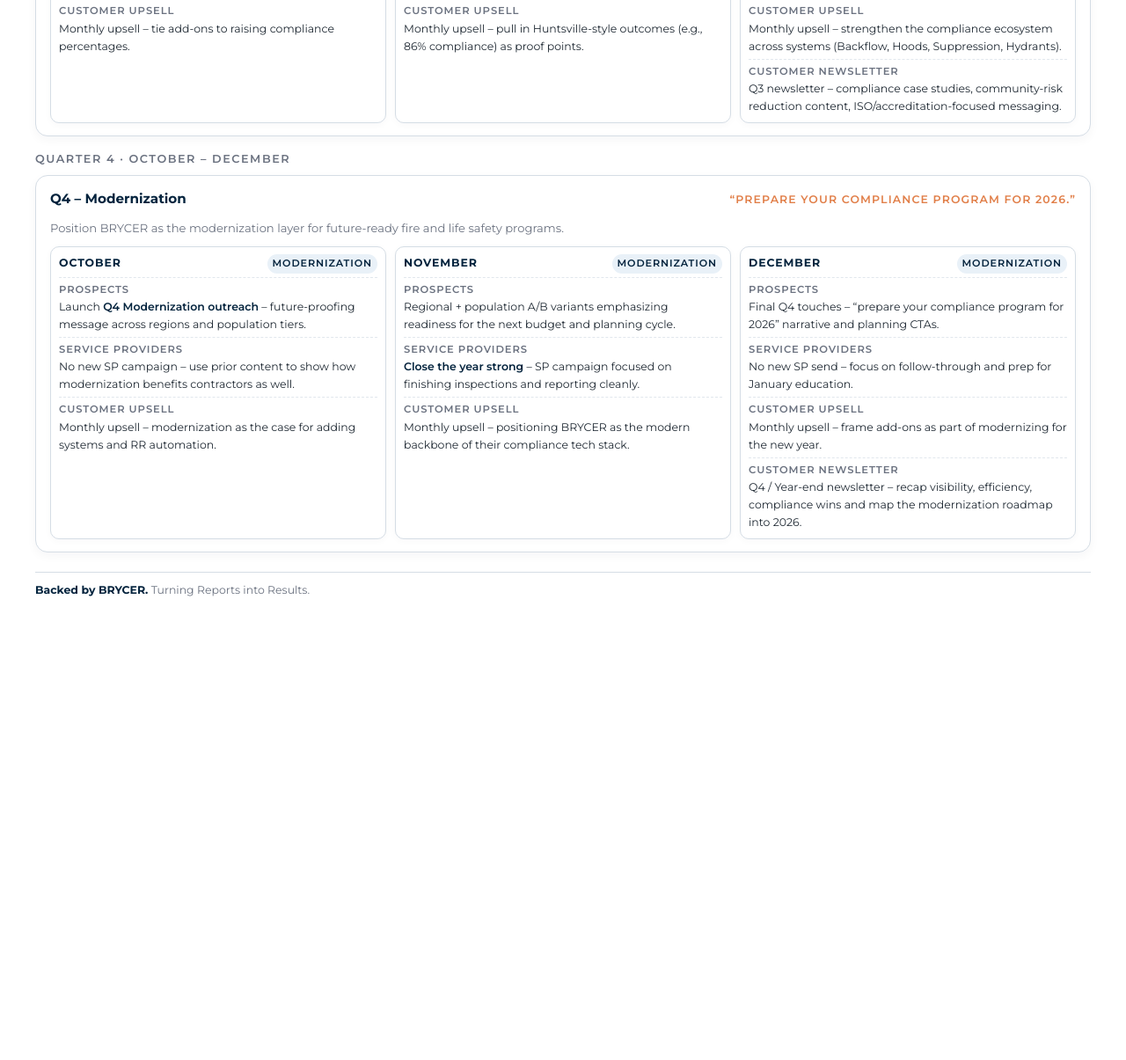
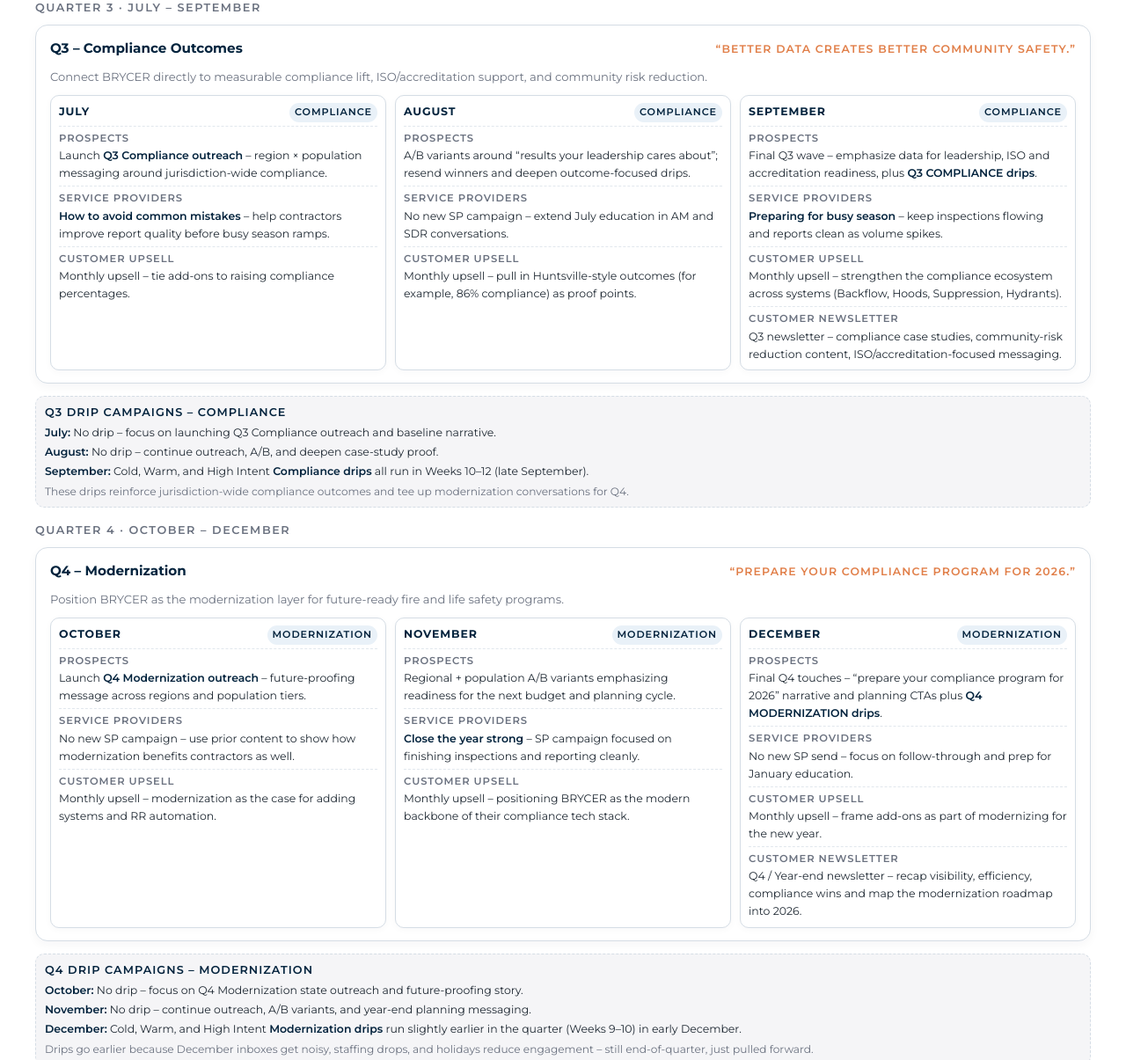
Before and after one commit to probson-ship-it/BRYCER-email-roadmap, a plain HTML site: page index.html in a window 1280 px wide. Shown: the part 1595-2800 px from the top of the page at 88% size. Before the commit the page ends 2308 px from the top, so only its background shows below. Drawn offline with Linux system fonts and the light colour scheme.

Commit message:
Add drip campaign styles and update content

```diff
--- a/index.html
+++ b/index.html
@@ -236,6 +236,42 @@
       color: var(--brycer-navy);
     }
 
+    /* Drip rows under each quarter */
+    .drip-row {
+      margin-top: 4px;
+      margin-bottom: 16px;
+      border-radius: 10px;
+      border: 1px dashed var(--brycer-border);
+      background: var(--brycer-grey-light);
+      padding: 8px 10px;
+      font-size: 0.78rem;
+    }
+
+    .drip-title {
+      font-size: 0.8rem;
+      font-weight: 600;
+      color: var(--brycer-navy);
+      text-transform: uppercase;
+      letter-spacing: 0.08em;
+      margin-bottom: 2px;
+    }
+
+    .drip-line {
+      margin-top: 2px;
+      color: var(--text-main);
+    }
+
+    .drip-line strong {
+      font-weight: 600;
+      color: var(--brycer-navy);
+    }
+
+    .drip-note {
+      margin-top: 3px;
+      color: var(--text-muted);
+      font-size: 0.76rem;
+    }
+
     footer {
       margin-top: 22px;
       padding-top: 10px;
@@ -333,7 +369,7 @@
             <div class="stream-row">
               <div class="stream-label">Prospects</div>
               <div class="stream-text">
-                Continue Q1 Visibility A/B – resend winning variant + begin <strong>cold / warm / high intent drips</strong> by region & tier.
+                Continue Q1 Visibility A/B – resend winning variant + continue <strong>state outreach</strong> across regions and tiers.
               </div>
             </div>
             <div class="stream-row">
@@ -359,7 +395,7 @@
             <div class="stream-row">
               <div class="stream-label">Prospects</div>
               <div class="stream-text">
-                Final Q1 Visibility wave + drips reinforcing discovery load (“cities like Huntsville uncovered 4,369 systems…”).
+                Final Q1 Visibility outreach plus <strong>Q1 VISIBILITY drips</strong> to move leads into Q2.
               </div>
             </div>
             <div class="stream-row">
@@ -381,6 +417,23 @@
               </div>
             </div>
           </div>
+        </div>
+      </div>
+
+      <!-- Q1 Drip row -->
+      <div class="drip-row">
+        <div class="drip-title">Q1 Drip Campaigns – Visibility</div>
+        <div class="drip-line">
+          <strong>January:</strong> No drip – focus on state outreach only (region × population).
+        </div>
+        <div class="drip-line">
+          <strong>February:</strong> No drip – continue state outreach and A/B testing.
+        </div>
+        <div class="drip-line">
+          <strong>March:</strong> Cold, Warm, and High Intent <strong>Visibility drips</strong> all run in Weeks 10–12 (last 2–3 weeks of the quarter).
+        </div>
+        <div class="drip-note">
+          All three drips close out Q1 and move engaged and non-engaged leads into Q2 Efficiency messaging.
         </div>
       </div>
     </section>
@@ -459,7 +512,7 @@
             <div class="stream-row">
               <div class="stream-label">Prospects</div>
               <div class="stream-text">
-                Wrap Q2 outreach + drips – reinforce “remove admin burden” and RR success stories.
+                Wrap Q2 outreach plus <strong>Q2 EFFICIENCY drips</strong> at the end of the quarter.
               </div>
             </div>
             <div class="stream-row">
@@ -481,6 +534,23 @@
               </div>
             </div>
           </div>
+        </div>
+      </div>
+
+      <!-- Q2 Drip row -->
+      <div class="drip-row">
+        <div class="drip-title">Q2 Drip Campaigns – Efficiency</div>
+        <div class="drip-line">
+          <strong>April:</strong> No drip – focus on Q2 Efficiency state outreach and launch.
+        </div>
+        <div class="drip-line">
+          <strong>May:</strong> No drip – continue outreach and A/B, build audience for end-of-quarter drips.
+        </div>
+        <div class="drip-line">
+          <strong>June:</strong> Cold, Warm, and High Intent <strong>Efficiency drips</strong> all run in Weeks 10–12 (last 2–3 weeks of June).
+        </div>
+        <div class="drip-note">
+          All drips fire at the end of June, reinforcing the “remove administrative burden” story and setting up Q3 Compliance.
         </div>
       </div>
     </section>
@@ -545,7 +615,7 @@
             <div class="stream-row">
               <div class="stream-label">Customer Upsell</div>
               <div class="stream-text">
-                Monthly upsell – pull in Huntsville-style outcomes (e.g., 86% compliance) as proof points.
+                Monthly upsell – pull in Huntsville-style outcomes (for example, 86% compliance) as proof points.
               </div>
             </div>
           </div>
@@ -559,7 +629,7 @@
             <div class="stream-row">
               <div class="stream-label">Prospects</div>
               <div class="stream-text">
-                Final Q3 wave – emphasize data for leadership, ISO and accreditation readiness.
+                Final Q3 wave – emphasize data for leadership, ISO and accreditation readiness, plus <strong>Q3 COMPLIANCE drips</strong>.
               </div>
             </div>
             <div class="stream-row">
@@ -581,6 +651,23 @@
               </div>
             </div>
           </div>
+        </div>
+      </div>
+
+      <!-- Q3 Drip row -->
+      <div class="drip-row">
+        <div class="drip-title">Q3 Drip Campaigns – Compliance</div>
+        <div class="drip-line">
+          <strong>July:</strong> No drip – focus on launching Q3 Compliance outreach and baseline narrative.
+        </div>
+        <div class="drip-line">
+          <strong>August:</strong> No drip – continue outreach, A/B, and deepen case-study proof.
+        </div>
+        <div class="drip-line">
+          <strong>September:</strong> Cold, Warm, and High Intent <strong>Compliance drips</strong> all run in Weeks 10–12 (late September).
+        </div>
+        <div class="drip-note">
+          These drips reinforce jurisdiction-wide compliance outcomes and tee up modernization conversations for Q4.
         </div>
       </div>
     </section>
@@ -659,7 +746,7 @@
             <div class="stream-row">
               <div class="stream-label">Prospects</div>
               <div class="stream-text">
-                Final Q4 touches – “prepare your compliance program for 2026” narrative and planning CTAs.
+                Final Q4 touches – “prepare your compliance program for 2026” narrative and planning CTAs plus <strong>Q4 MODERNIZATION drips</strong>.
               </div>
             </div>
             <div class="stream-row">
@@ -683,10 +770,27 @@
           </div>
         </div>
       </div>
+
+      <!-- Q4 Drip row -->
+      <div class="drip-row">
+        <div class="drip-title">Q4 Drip Campaigns – Modernization</div>
+        <div class="drip-line">
+          <strong>October:</strong> No drip – focus on Q4 Modernization state outreach and future-proofing story.
+        </div>
+        <div class="drip-line">
+          <strong>November:</strong> No drip – continue outreach, A/B variants, and year-end planning messaging.
+        </div>
+        <div class="drip-line">
+          <strong>December:</strong> Cold, Warm, and High Intent <strong>Modernization drips</strong> run slightly earlier in the quarter (Weeks 9–10) in early December.
+        </div>
+        <div class="drip-note">
+          Drips go earlier because December inboxes get noisy, staffing drops, and holidays reduce engagement – still end-of-quarter, just pulled forward.
+        </div>
+      </div>
     </section>
 
     <footer>
-      <div><strong>Backed by BRYCER.</strong> Turning Reports into Results.</div>
+      <div><strong>Powered by BRYCER.</strong> Turning Reports into Results.</div>
       <div></div>
     </footer>
   </div>
```
